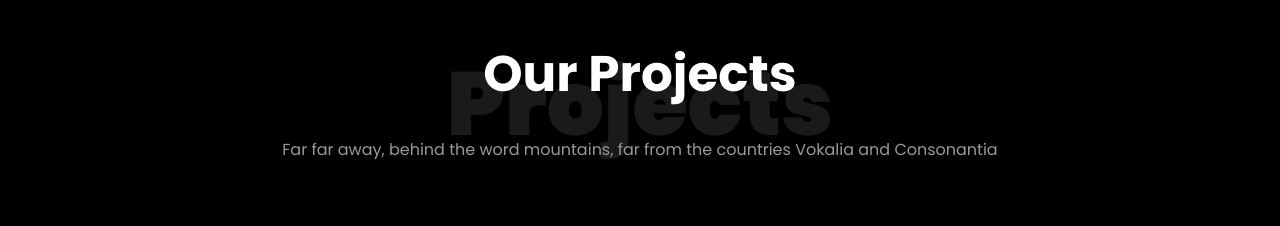
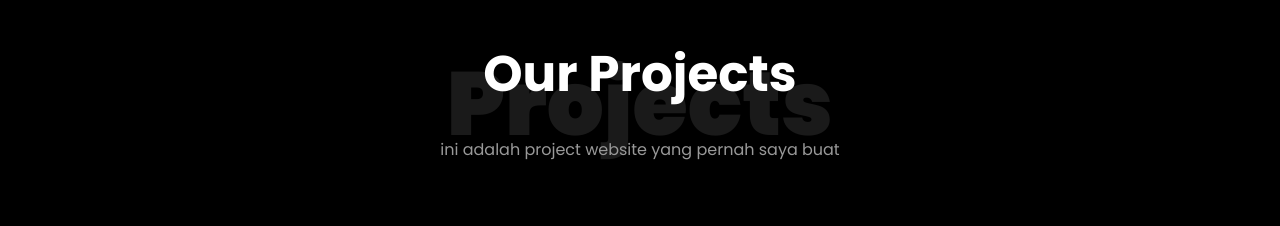
Before and after one commit to Novanarifki/novanarifki.github.io, a plain HTML site: page index.html in a window 1280 px wide. Shown: the part 4300-4526 px from the top of the page. Drawn offline with Linux system fonts and the light colour scheme; files whose address does not match are found by name.

Commit message:
mengubah keterangan project

```diff
--- a/index.html
+++ b/index.html
@@ -354,7 +354,7 @@
           <div class="col-md-12 heading-section text-center ftco-animate">
           	<h1 class="big big-2">Projects</h1>
             <h2 class="mb-4">Our Projects</h2>
-            <p>Far far away, behind the word mountains, far from the countries Vokalia and Consonantia</p>
+            <p>ini adalah project website yang pernah saya buat</p>
           </div>
         </div>
     		<div class="row">
```
